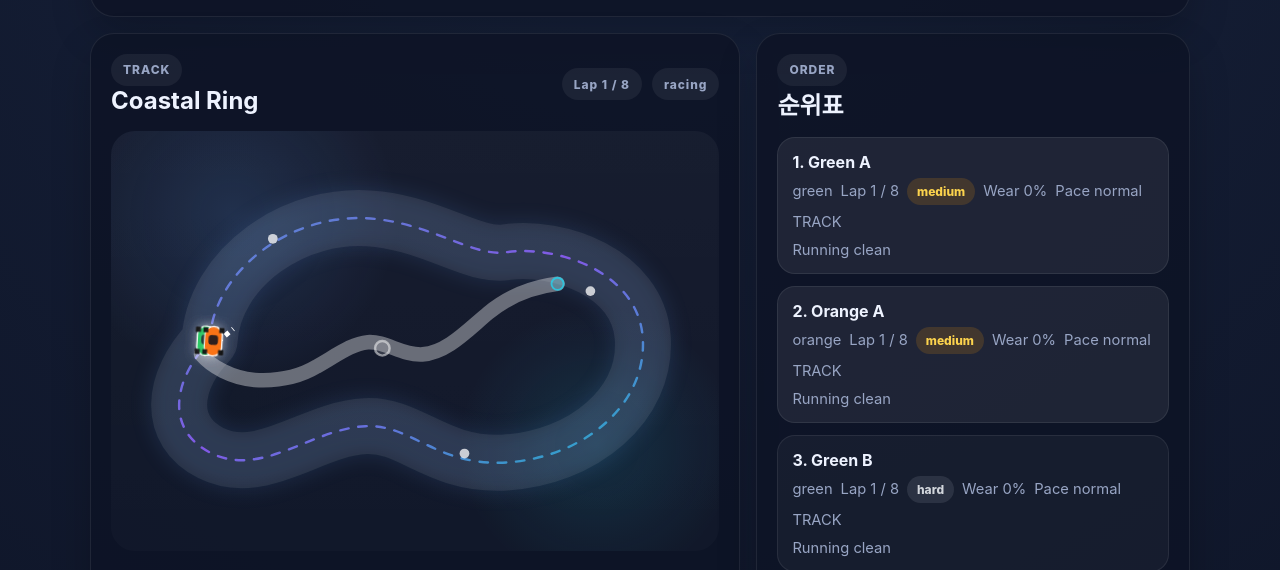
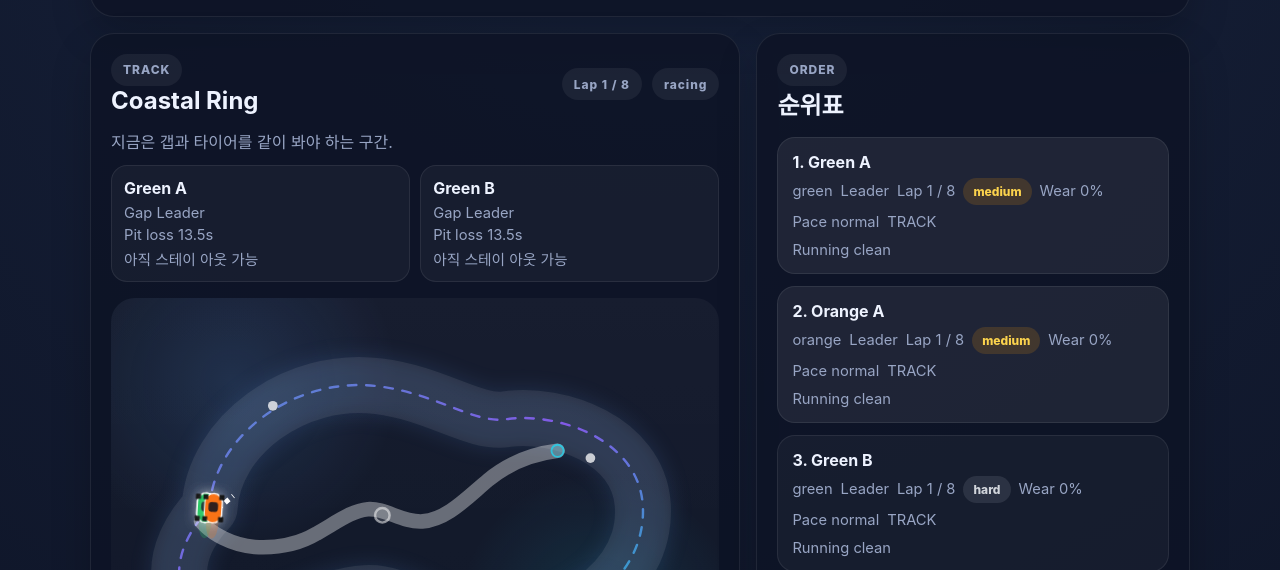
Before and after one commit to typark2000/race-pit, a website with bundled scripts: page index.html in a window 1280 px wide. Shown: the part 230-800 px from the top of the page. Built offline with nearby package versions, Linux system fonts and the light colour scheme.

Commit message:
Add race HUD and motion feedback

```diff
--- a/app.js
+++ b/app.js
@@ -6,12 +6,15 @@ let trackPath = null;
 let trackPathLength = 0;
 let pitLanePath = null;
 let pitLanePathLength = 0;
+let previousCarsById = new Map();
 
 const els = {
   startRaceButton: document.getElementById('startRaceButton'),
   tickButton: document.getElementById('tickButton'),
   lapLabel: document.getElementById('lapLabel'),
   phaseLabel: document.getElementById('phaseLabel'),
+  raceInsight: document.getElementById('raceInsight'),
+  raceHud: document.getElementById('raceHud'),
   carsLayer: document.getElementById('carsLayer'),
   orderBoard: document.getElementById('orderBoard'),
   strategyGrid: document.getElementById('strategyGrid'),
@@ -71,11 +74,42 @@ function getCarRenderPoint(car) {
   return samplePathPoint(trackPath, trackPathLength, car.progress, laneOffsetsByCar[car.id] ?? 0);
 }
 
+function getLeaderScore(car) {
+  return (car.lap - 1) + car.progress;
+}
+
+function formatGap(car, leader) {
+  const gap = Math.max(0, (getLeaderScore(leader) - getLeaderScore(car)) * 60);
+  return gap < 0.1 ? 'Leader' : `+${gap.toFixed(1)}s`;
+}
+
+function getPitLossEstimate(car) {
+  const base = 13.5;
+  const wearBonus = car.tyre.wear >= 85 ? 1.4 : car.tyre.wear >= 70 ? 0.6 : 0;
+  return `${(base - wearBonus).toFixed(1)}s`;
+}
+
+function getUndercutHint(car, rival) {
+  if (!rival) return '상대 데이터 없음';
+  const wearDiff = car.tyre.wear - rival.tyre.wear;
+  if (car.pitIntent) return '이번 랩 언더컷 시도 중';
+  if (wearDiff >= 12) return '지금 들어가면 언더컷 각';
+  if (wearDiff <= -10) return '상대 언더컷 방어 필요';
+  return '아직 스테이 아웃 가능';
+}
+
 function renderTrack() {
+  const leaderId = raceState.cars[0]?.id;
   els.carsLayer.innerHTML = raceState.cars.map((car) => {
     const point = getCarRenderPoint(car);
+    const previous = previousCarsById.get(car.id);
+    const hasAdvanced = previous && ((car.lap > previous.lap) || (car.progress > previous.progress));
+    const overtakingGlow = car.latestStrategyNote === 'Overtake made';
     return `
-      <g class="car-dot ${car.teamColor} ${car.pitState === 'pitlane' ? 'in-pit' : ''}" transform="translate(${point.x} ${point.y}) rotate(${point.angle})">
+      <g class="car-trail ${hasAdvanced ? 'active' : ''}" transform="translate(${point.x} ${point.y}) rotate(${point.angle})">
+        <ellipse class="trail-core ${car.teamColor}" cx="-26" cy="0" rx="24" ry="10"></ellipse>
+      </g>
+      <g class="car-dot ${car.teamColor} ${car.pitState === 'pitlane' ? 'in-pit' : ''} ${leaderId === car.id ? 'leader-car' : ''} ${overtakingGlow ? 'overtake-pop' : ''}" transform="translate(${point.x} ${point.y}) rotate(${point.angle})">
         <rect class="car-body" x="-24" y="-14" width="48" height="28" rx="14" ry="14"></rect>
         <rect class="wheel wheel-front-left" x="-22" y="-17" width="8" height="8"></rect>
         <rect class="wheel wheel-front-right" x="14" y="-17" width="8" height="8"></rect>
@@ -87,12 +121,41 @@ function renderTrack() {
   }).join('');
 }
 
+function renderRaceHud() {
+  const leader = raceState.cars[0];
+  const playerCars = raceState.cars.filter((car) => car.controller === 'player');
+  if (!leader) return;
+  els.raceHud.innerHTML = playerCars.map((car) => {
+    const rival = raceState.cars.find((item) => item.controller === 'ai' && item.slot === car.slot) || raceState.cars.find((item) => item.controller === 'ai');
+    return `
+      <article class="hud-card">
+        <strong>${car.driverName}</strong>
+        <div class="hud-grid small">
+          <span>Gap ${formatGap(car, leader)}</span>
+          <span>Pit loss ${getPitLossEstimate(car)}</span>
+          <span>${getUndercutHint(car, rival)}</span>
+        </div>
+      </article>
+    `;
+  }).join('');
+
+  const headline = raceState.cars.find((car) => car.latestStrategyNote === 'Overtake made')
+    ? '추월 발생. 지금 페이스 결정을 다시 봐야 해.'
+    : playerCars.some((car) => car.tyre.wear >= 85)
+      ? '타이어가 무너진다. 이번 랩 피트 판단 구간.'
+      : '지금은 갭과 타이어를 같이 봐야 하는 구간.';
+
+  els.raceInsight.textContent = headline;
+}
+
 function renderOrderBoard() {
+  const leader = raceState.cars[0];
   els.orderBoard.innerHTML = raceState.cars.map((car, index) => `
     <article class="order-row ${index < 2 ? 'front-runner' : ''}">
       <strong>${index + 1}. ${car.driverName}</strong>
       <div class="order-meta small">
         <span>${car.teamColor}</span>
+        <span>${leader ? formatGap(car, leader) : '-'}</span>
         <span>Lap ${Math.min(car.lap, raceState.lapCount)} / ${raceState.lapCount}</span>
         <span class="tyre-badge ${tyreClass(car.tyre.compound)}">${car.tyre.compound}</span>
         <span>Wear ${Math.round(car.tyre.wear)}%</span>
@@ -190,17 +253,24 @@ function renderResult() {
   `;
 }
 
+function snapshotCars() {
+  previousCarsById = new Map(raceState.cars.map((car) => [car.id, { lap: car.lap, progress: car.progress }]));
+}
+
 function render() {
   renderHeader();
+  renderRaceHud();
   renderTrack();
   renderOrderBoard();
   renderStrategy();
   renderResult();
+  snapshotCars();
 }
 
 function startRace() {
   if (raceTimer) window.clearInterval(raceTimer);
   raceState = createRaceState();
+  previousCarsById = new Map();
   render();
   raceTimer = window.setInterval(() => {
     raceState = advanceRaceTick(raceState);
--- a/index.html
+++ b/index.html
@@ -30,6 +30,8 @@
               <span id="phaseLabel" class="chip">pre-race</span>
             </div>
           </div>
+          <p id="raceInsight" class="track-insight">지금은 갭과 타이어를 같이 봐야 하는 구간.</p>
+          <div id="raceHud" class="race-hud"></div>
           <div class="track-stage">
             <svg id="trackSvg" class="track-svg" viewBox="0 0 1000 620" preserveAspectRatio="xMidYMid meet" aria-hidden="true">
               <defs>
--- a/styles.css
+++ b/styles.css
@@ -169,3 +169,49 @@ h1 { font-size: clamp(2rem, 4vw, 3rem); }
   stroke: rgba(34,211,238,.8);
   stroke-width: 3;
 }
+
+.track-insight {
+  margin-top: 14px;
+  color: var(--muted);
+}
+.race-hud {
+  display: grid;
+  grid-template-columns: repeat(2, minmax(0, 1fr));
+  gap: 10px;
+  margin-top: 12px;
+}
+.hud-card {
+  border: 1px solid var(--line);
+  border-radius: 16px;
+  padding: 12px;
+  background: rgba(255,255,255,.04);
+}
+.hud-grid {
+  display: grid;
+  gap: 4px;
+  margin-top: 6px;
+}
+.car-trail {
+  opacity: .55;
+  transition: opacity .18s ease;
+}
+.car-trail.active {
+  opacity: .9;
+}
+.trail-core {
+  fill-opacity: .22;
+}
+.trail-core.green { fill: var(--green); }
+.trail-core.orange { fill: var(--orange); }
+.trail-core.red { fill: var(--red); }
+.trail-core.navy { fill: var(--navy); }
+.leader-car .car-body {
+  stroke-width: 3;
+  stroke: rgba(255,255,255,.98);
+}
+.overtake-pop .car-body {
+  filter: brightness(1.18);
+}
+@media (max-width: 860px) {
+  .race-hud { grid-template-columns: 1fr; }
+}
```
